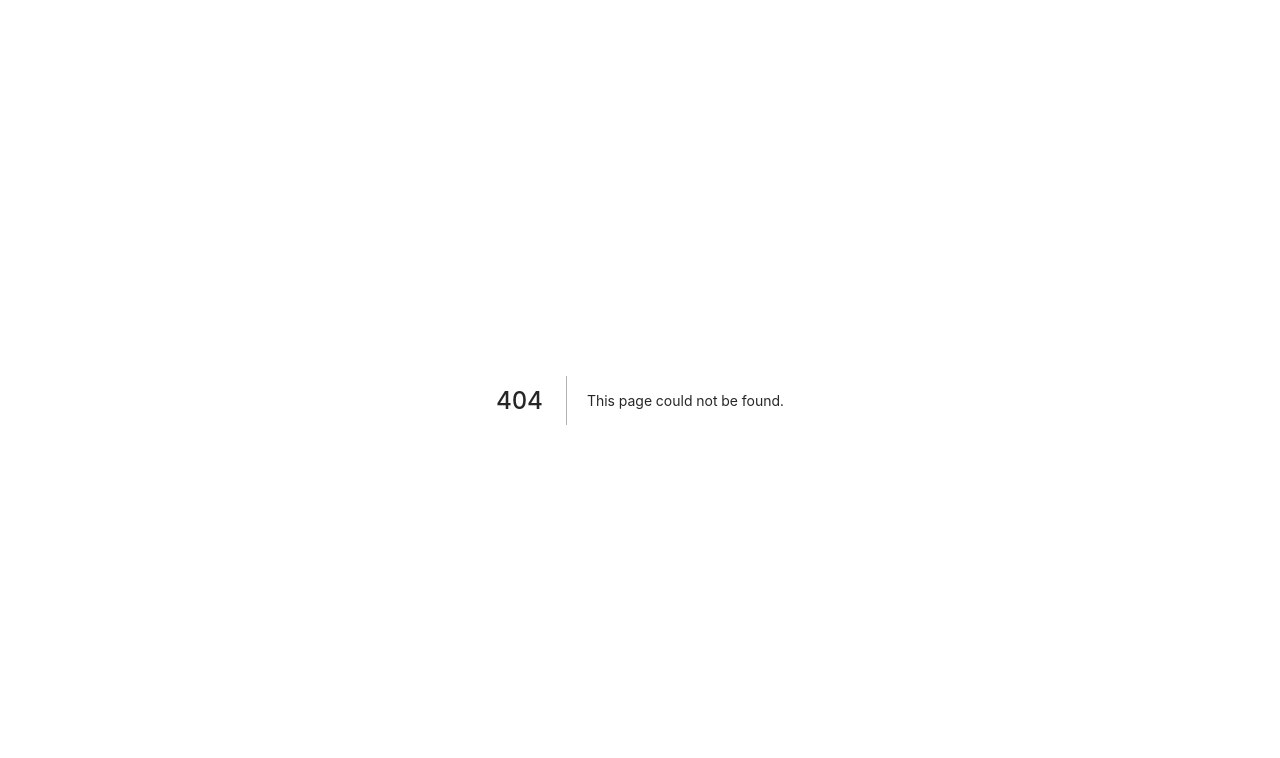
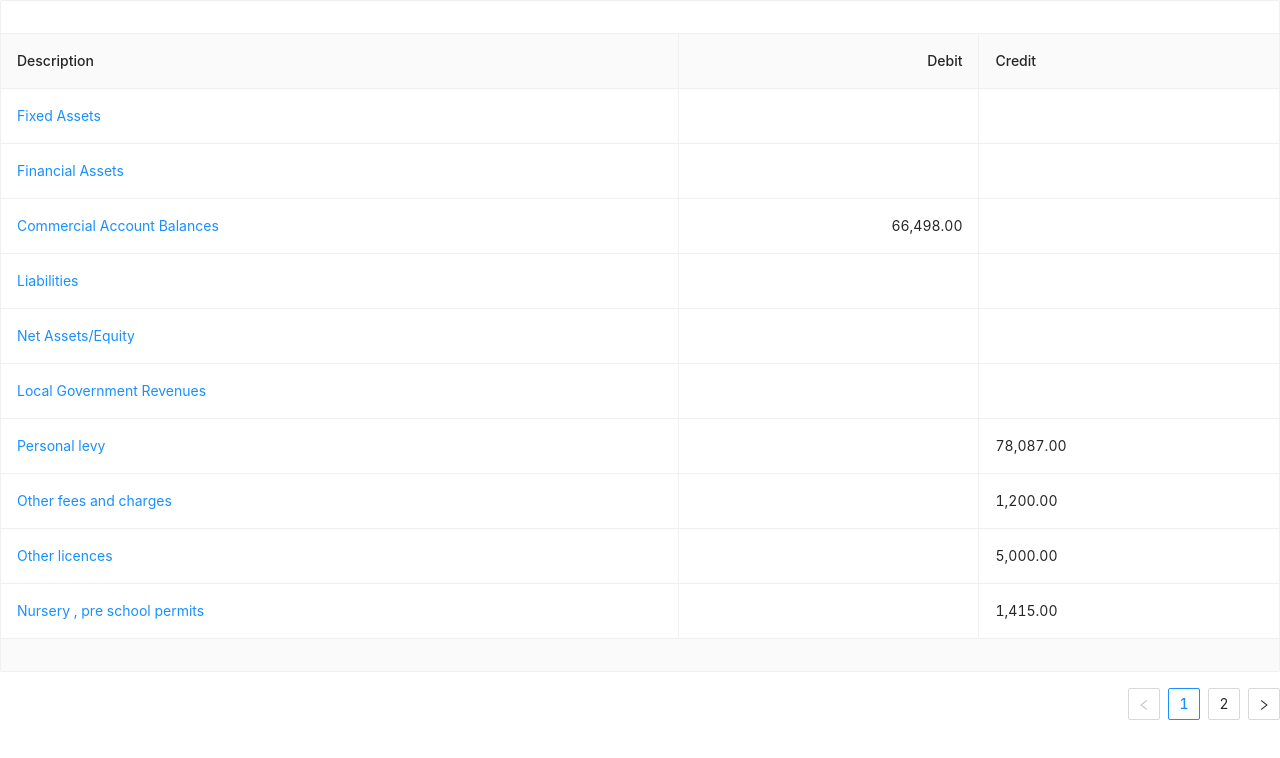
Before and after one commit to Bensonsuwilanjishimonga/gramosi, a Next.js app: page /admin/reports/trial-balance in a window 1280 px wide. Before the commit this address had no page. Shown: the top 758 px of the page. Built offline with nearby package versions, Linux system fonts and the light colour scheme.

Commit message:
added trial balance and statement of financial perfomance

```diff
--- /dev/null
+++ b/pages/admin/reports/trial-balance/constants.js
@@ -0,0 +1,90 @@
+
+export const trialBalanceColumns = [
+  {
+    title: 'Description',
+    dataIndex: 'description',
+    render: text => <a>{text}</a>,
+  },
+  {
+    title: 'Debit',
+    dataIndex: 'debit',
+    align: 'right',
+  },
+  {
+    title: 'Credit',
+    dataIndex: 'credit',
+  },
+];
+
+export const trialBalanceData = [
+  {
+    description: 'Fixed Assets',
+    debit: '',
+    credit: '',
+  },
+  {
+    description: 'Financial Assets',
+    debit: '',
+    credit: '',
+  },
+  {
+    description: 'Commercial Account Balances',
+    debit: '66,498.00',
+    credit: '',
+  },
+  {
+    description: 'Liabilities',
+    debit: '',
+    credit: '',
+  },
+  {
+    description: 'Net Assets/Equity',
+    debit: '',
+    credit: '',
+  },
+  {
+    description: 'Local Government Revenues',
+    debit: '',
+    credit: '',
+  },
+  {
+    description: 'Personal levy',
+    debit: '',
+    credit: '78,087.00',
+  },
+  {
+    description: 'Other fees and charges',
+    debit: '',
+    credit: '1,200.00',
+  },
+  {
+    description: 'Other licences',
+    debit: '',
+    credit: '5,000.00',
+  },
+  {
+    description: 'Nursery , pre school permits',
+    debit: '',
+    credit: '1,415.00',
+  },
+  {
+    description: 'Expenses',
+    debit: '',
+    credit: '',
+  },
+  {
+    description: 'Office Material',
+    debit: '10,217.00',
+    credit: '',
+  },
+  {
+    description: 'Advertisement and Publicity',
+    debit: '8,987.00',
+    credit: '',
+  },
+  {
+    description: 'Totals',
+    debit: '85,702.00',
+    credit: '85,702.00',
+  },
+];
--- /dev/null
+++ b/pages/admin/reports/trial-balance/index.js
@@ -0,0 +1,18 @@
+import { Table } from 'antd';
+import {trialBalanceColumns, trialBalanceData} from './constants'
+
+
+const trialBalance = () => {
+    return (
+<Table
+      columns={trialBalanceColumns}
+      dataSource={trialBalanceData}
+      bordered
+      title={() => ''}
+      footer={() => ''}
+    />
+
+    );
+};
+
+export default trialBalance;
```
Also changed, not shown: pages/admin/reports/receipts/index.js (added, +53 -0 lines), pages/admin/reports/receipts/constants.js (added).
